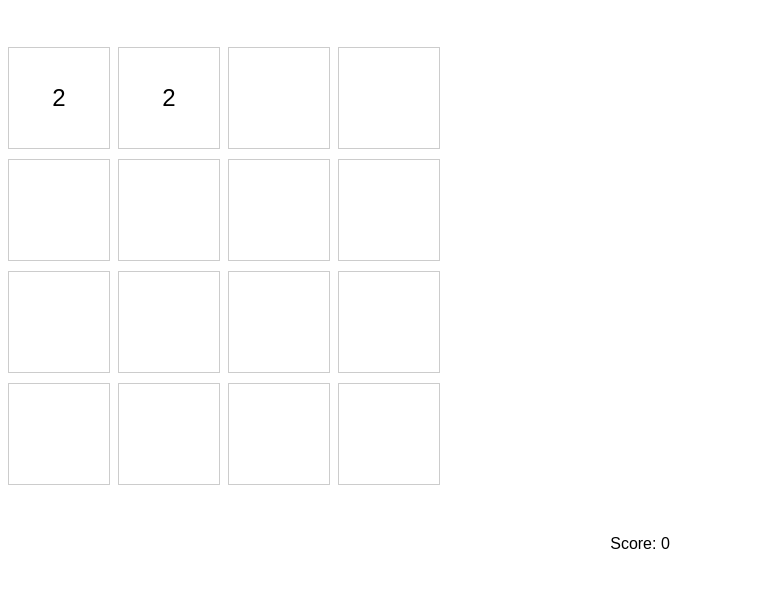
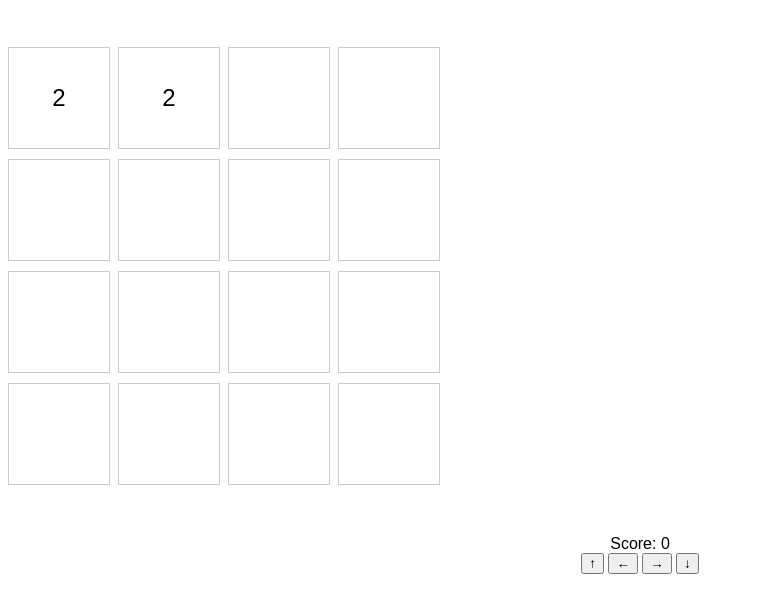
Before and after one commit to Knight01414/daybreak, a plain HTML site: page index.html in a window 1280 px wide. Shown: the part 70-682 px from the top of the page, without its empty margins (0-779 px from the left). Drawn offline with Linux system fonts and the light colour scheme.

Commit message:
Update index.html

```diff
--- a/index.html
+++ b/index.html
@@ -9,6 +9,13 @@
     <div id="gameBoard"></div>
     <div id="score">Score: 0</div>
 
+    <div class="controls">
+        <button class="control-button" id="up">↑</button>
+        <button class="control-button" id="left">←</button>
+        <button class="control-button" id="right">→</button>
+        <button class="control-button" id="down">↓</button>
+    </div>
+
     <script src="scripts.js"></script>
 </body>
 </html>
```
